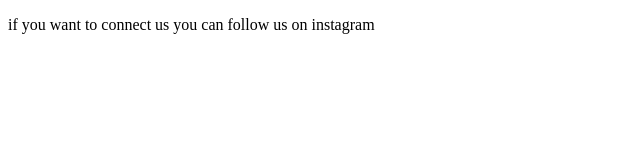
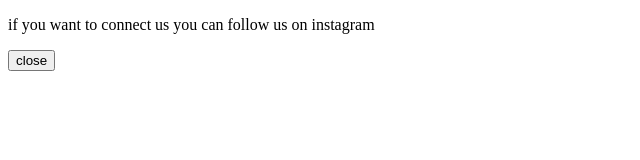
Before and after one commit to harshitvs/sample-repo, a plain HTML site: page contact.html in a window 1280 px wide. Shown: the whole page, without its empty margins (0-640 px from the left). Drawn offline with Linux system fonts and the light colour scheme.

Commit message:
button created

```diff
--- a/contact.html
+++ b/contact.html
@@ -9,5 +9,9 @@
         if you want to connect us you can follow us on instagram
     </p>
 
+    <form>
+        <input type="button" value="close">
+    </form>
+
 </body>
 </html>
```
